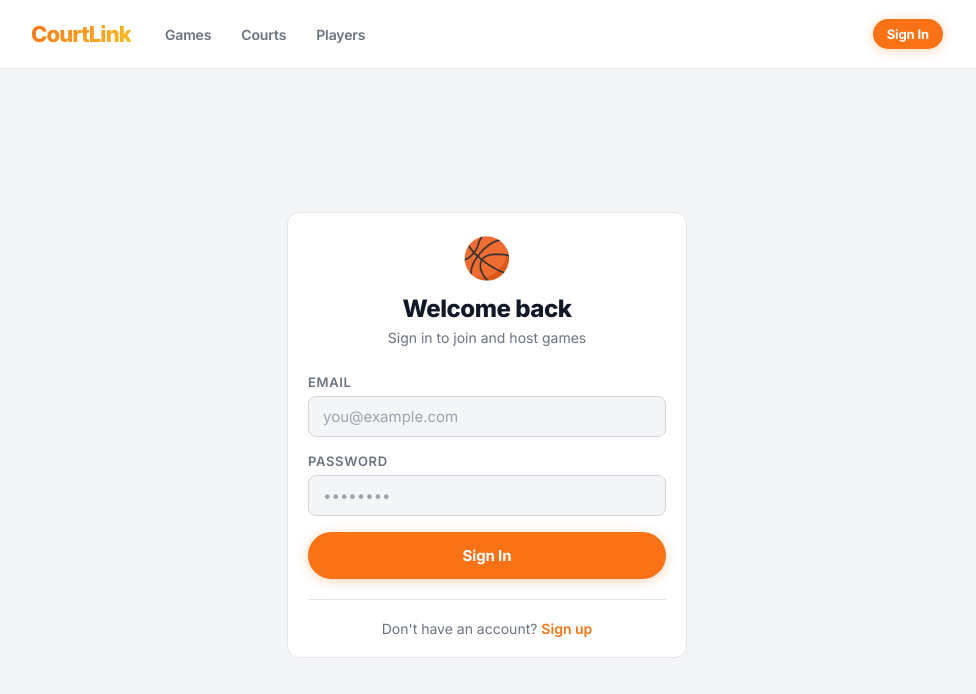
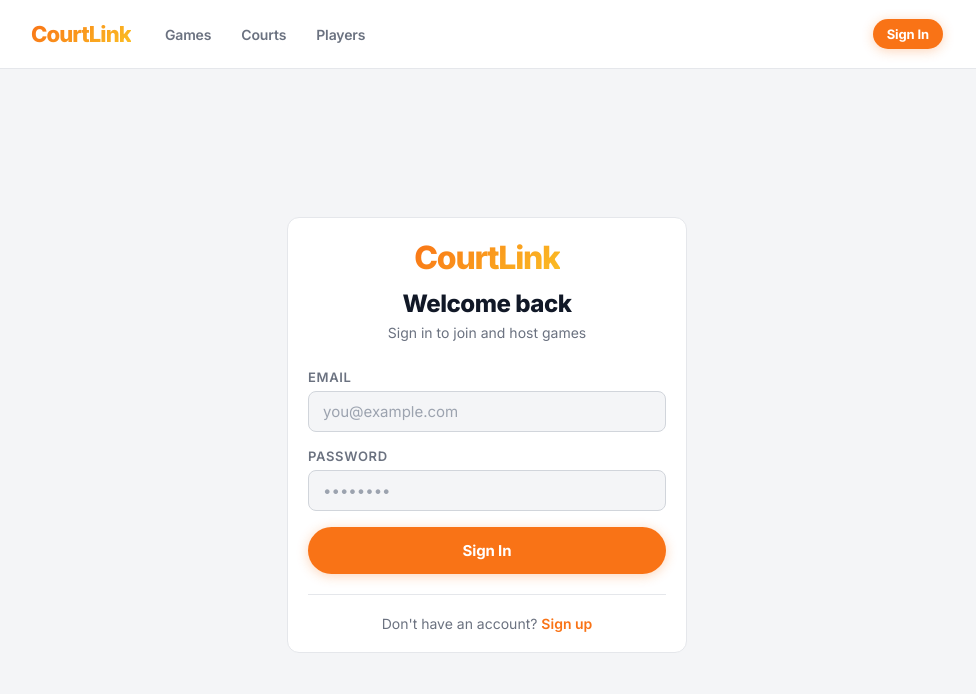
Before and after one commit to ZDinusson/courtlink, a React (Vite) app: page /auth in a window 1280 px wide. Shown: the top 694 px of the page, without its empty margins (153-1129 px from the left). Built offline with nearby package versions, Linux system fonts and the light colour scheme; no server answers.

Commit message:
Replace basketball emoji on auth page with CourtLink wordmark
Co-Authored-By: Claude Sonnet 4.6 <noreply@anthropic.com>

```diff
--- a/src/pages/AuthPage.css
+++ b/src/pages/AuthPage.css
@@ -18,8 +18,17 @@
 }
 
 .auth-logo {
-  font-size: 40px;
   margin-bottom: 12px;
+}
+
+.auth-wordmark {
+  font-size: 32px;
+  font-weight: 900;
+  letter-spacing: -0.04em;
+  background: linear-gradient(135deg, var(--orange), #FBBF24);
+  -webkit-background-clip: text;
+  -webkit-text-fill-color: transparent;
+  background-clip: text;
 }
 
 .auth-title {
--- a/src/pages/AuthPage.tsx
+++ b/src/pages/AuthPage.tsx
@@ -61,7 +61,9 @@ export default function AuthPage() {
       <div className="container">
         <div className="auth-card card">
           <div className="auth-header">
-            <div className="auth-logo">🏀</div>
+            <div className="auth-logo">
+              <span className="auth-wordmark">CourtLink</span>
+            </div>
             <h1 className="auth-title">
               {mode === 'login' ? 'Welcome back' : 'Join CourtLink'}
             </h1>
```
